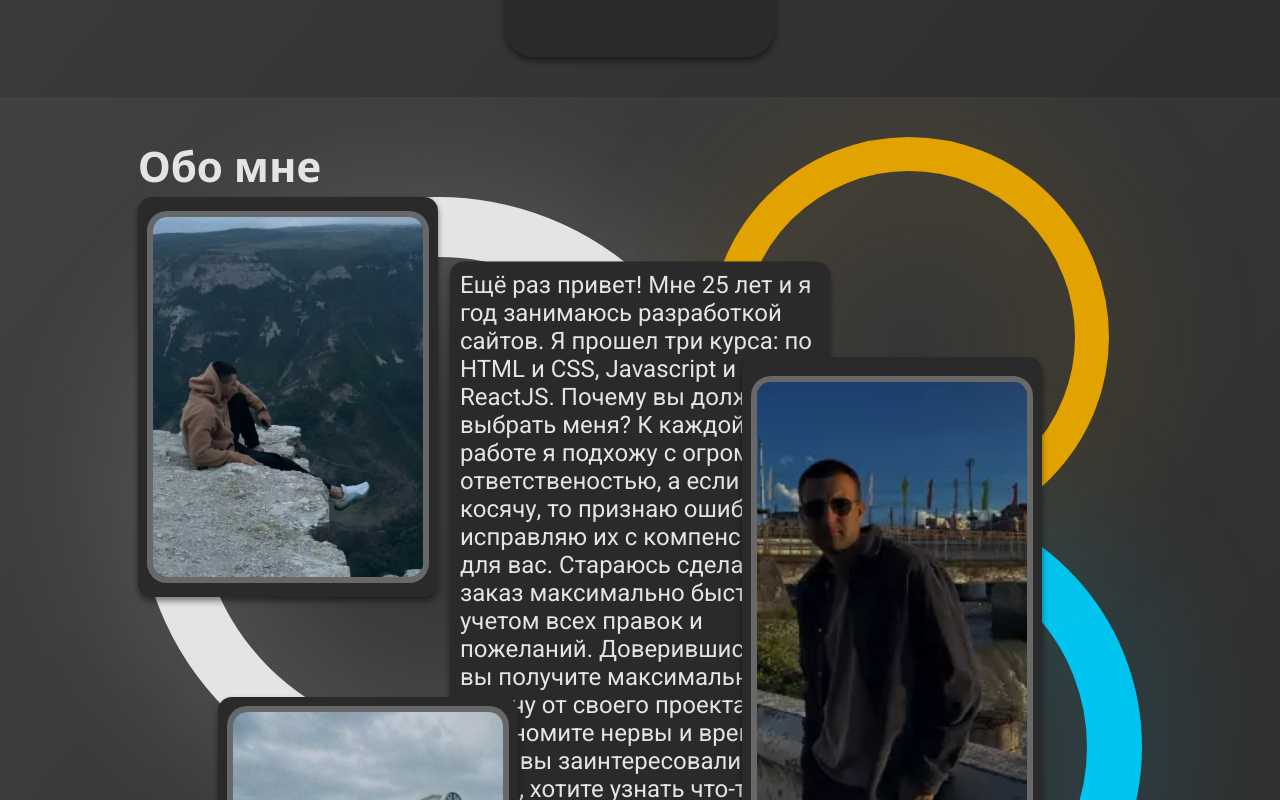
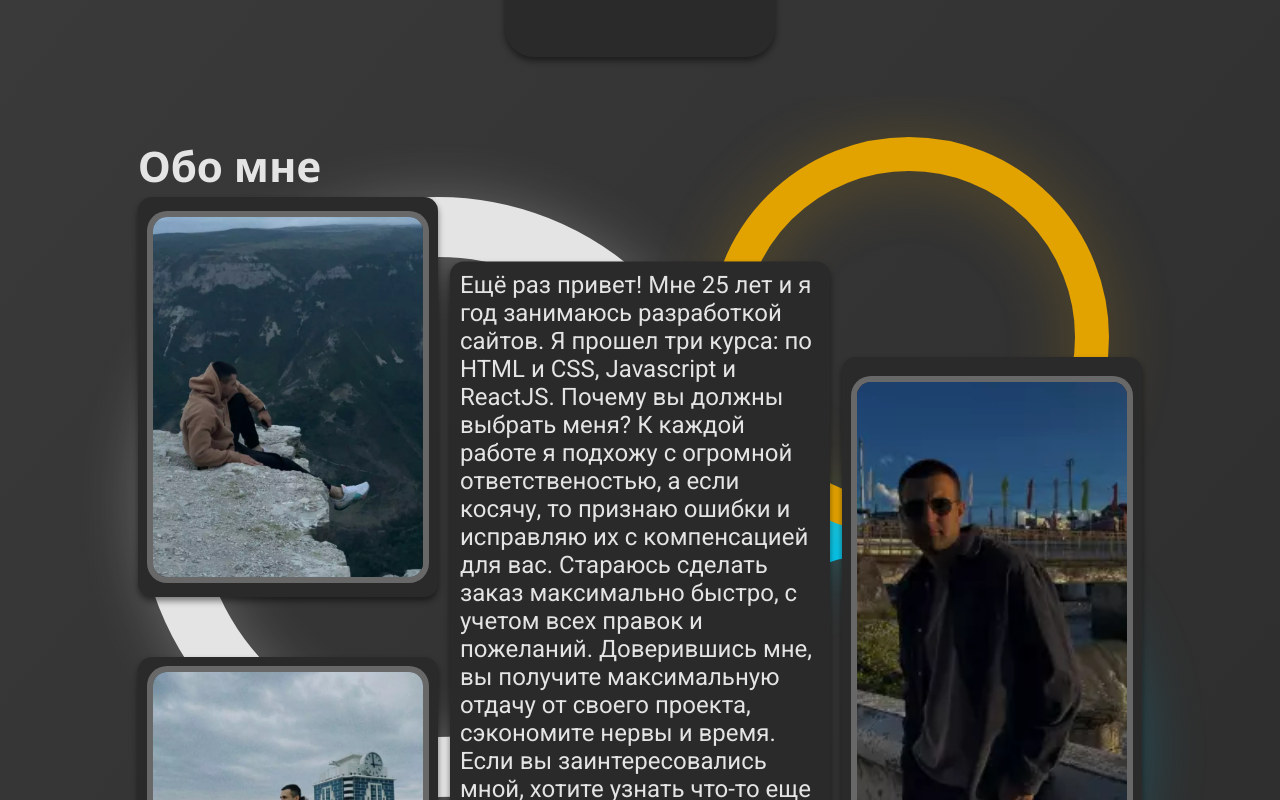
Before and after one commit to studstone/portfolio, a React (Create React App) app: page / in a window 1280 px wide. Shown: the part 1440-2240 px from the top of the page. Built offline with nearby package versions, Linux system fonts and the light colour scheme.

Commit message:
add media in

```diff
--- a/src/Components/About/StyledComponent.jsx
+++ b/src/Components/About/StyledComponent.jsx
@@ -4,10 +4,9 @@ import device from '../StyledComponents/Breakpoint';
 
 export const SectionAbout = styled.section`
     padding: 4rem 0;
-    background: linear-gradient(130.68deg, #414141 0%, #2d2d2d 100.52%);
     color: var(--color-text);
     font-size: 2rem;
-    overflow: hidden;
+    overflow-x: hidden;
 
     @media ${device.laptop} {
             padding-bottom: 85rem
@@ -48,7 +47,7 @@ export const CircleWhite = styled.div`
         height: 50rem;
         border: 6rem solid #E4E4E4;
         border-radius: 50%;
-        filter: drop-shadow(0px 4px 70px rgba(255, 255, 255, 0.25));
+        filter: drop-shadow(0px 4px 30px rgba(255, 255, 255, 0.25));
     }
 
     @media ${device.laptop} {
@@ -71,7 +70,7 @@ export const CircleBlue = styled.div`
         height: 40rem;
         border-radius: 50%;
         border: 55px solid #00C4F0;
-        filter: drop-shadow(0px 4px 70px rgba(0, 193, 236, 0.25));
+        filter: drop-shadow(0px 4px 30px rgba(0, 193, 236, 0.25));
     }
 
     @media ${device.laptop} {
@@ -96,7 +95,7 @@ export const CircleYellow = styled.div`
         height: 30rem;
         border-radius: 50%;
         border: 34px solid #E2A200;
-        filter: drop-shadow(0px 4px 70px rgba(226, 162, 0, 0.25));
+        filter: drop-shadow(0px 4px 30px rgba(226, 162, 0, 0.25));
     }
 
     @media ${device.laptop} {
@@ -156,7 +155,7 @@ export const ImageWrapperSecond = styled(ImageWrapper)`
         height: 30rem;
     }
 
-    @media ${device.tablet} {
+    @media ${device.laptopL} {
         top: 56rem;
         left: 8rem;
     }
@@ -171,7 +170,7 @@ export const ImageWrapperThird = styled(ImageWrapper)`
             height: 50rem;
     }
 
-    @media ${device.tablet} {
+    @media ${device.laptopL} {
             right: 10rem;
     }
 `;
--- a/src/Components/Skills/Skills.jsx
+++ b/src/Components/Skills/Skills.jsx
@@ -2,6 +2,7 @@ import React from 'react';
 import { motion } from 'framer-motion';
 import { Container } from '../StyledComponents/Container';
 import { Item, SectionSkills, SkillsList } from './StyledComponent';
+import { useRef } from "react";
 import { useState } from 'react';
 
 const MSectionSkills = motion(SectionSkills);
@@ -21,19 +22,11 @@ const SkillsAnimation = {
 };
 
 const Skills = ({ skills }) => {
-    const [test, setTest] = useState(false);
-
-    const hedlerAnimation = () => {
-        if (window.innerWidth >= 768) {
-            setTest(true);
-        } else {
-            setTest(false);
-        }
-    };
-
+    const test = useRef(null);
 
     return (
-        <MSectionSkills>
+        <MSectionSkills ref={test}>
+            {console.dir(test.current)}
             <Container>
                 <MSkillsList
                     initial='hidden'
--- a/src/Components/Skills/StyledComponent.jsx
+++ b/src/Components/Skills/StyledComponent.jsx
@@ -3,7 +3,6 @@ import device from '../StyledComponents/Breakpoint';
 
 export const SectionSkills = styled.section`
     padding: 4rem 0;
-    background: linear-gradient(130.68deg, #414141 0%, #2d2d2d 100.52%);
     color: var(--color-text);
     font-size: 2rem;
 `;
--- a/src/Components/StyledComponents/GlobalStyle.jsx
+++ b/src/Components/StyledComponents/GlobalStyle.jsx
@@ -14,7 +14,7 @@ const ClobalStyle = createGlobalStyle`
 
   body {
     margin: 0;
-    background-color: #ffffff;
+    background: linear-gradient(130.68deg, #414141 0%, #2d2d2d 100.52%);
     font-family: 'Roboto', sans-serif;
     font-weight: 400;
     color: var(--color-text);
```
